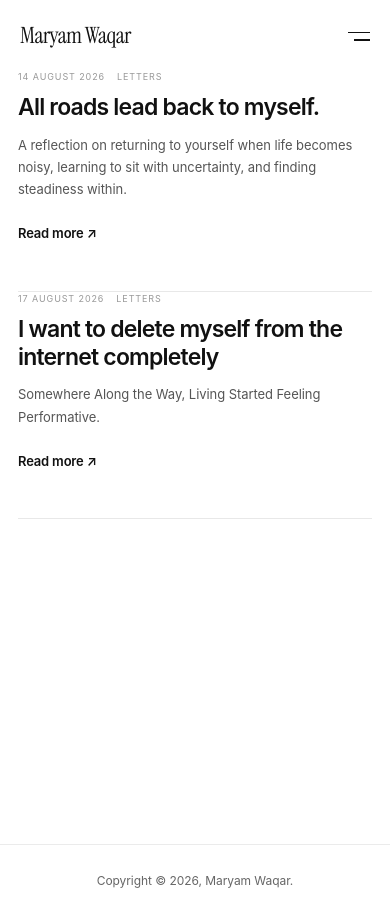
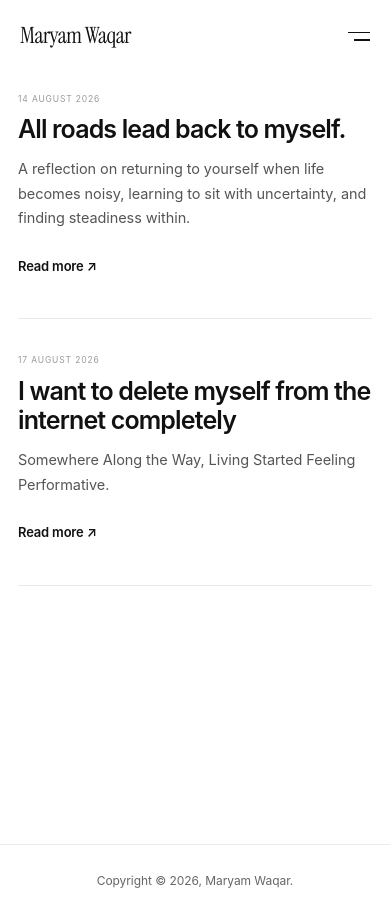
Before and after one commit to maryamwaqar1305/mrymwaq, a React (Vite) app: page /blog in a window 390 px wide. Built offline with nearby package versions, Linux system fonts and the light colour scheme.

Commit message:
changes in blog css, jsc and blogpost.jsx

```diff
--- a/src/pages/Blog.css
+++ b/src/pages/Blog.css
@@ -5,22 +5,23 @@
 .blog-page {
   width: 100%;
   min-height: 100vh;
-  padding: 120px 24px 120px;
 
-  background-color: #ffffff;
-  background-image: none;
+  padding: 105px 0 120px;
 
+  background: #ffffff;
   color: #111111;
+
   font-family: var(--font-sans);
 }
 
 
 /* =========================================
    BLOG LIST
+   Align with the portfolio navbar
 ========================================= */
 
 .blog-list {
-  width: min(820px, 100%);
+  width: min(1180px, calc(100% - 48px));
   margin: 0 auto;
 }
 
@@ -30,10 +31,8 @@
 ========================================= */
 
 .blog-item {
-  display: grid;
-  grid-template-columns: 64px minmax(0, 1fr);
+  width: 100%;
 
-  width: 100%;
   padding: 48px 0 58px;
 
   border-bottom: 1px solid rgba(0, 0, 0, 0.09);
@@ -45,27 +44,12 @@
 
 
 /* =========================================
-   NUMBER
-========================================= */
-
-.blog-number {
-  padding-top: 4px;
-
-  color: #999999;
-
-  font-size: 11px;
-  font-weight: 400;
-  letter-spacing: 0.08em;
-}
-
-
-/* =========================================
    CONTENT
 ========================================= */
 
 .blog-content {
   width: 100%;
-  max-width: 700px;
+  max-width: 1000px;
 }
 
 
@@ -76,6 +60,7 @@
 .blog-meta {
   display: flex;
   align-items: center;
+
   gap: 16px;
 
   margin-bottom: 12px;
@@ -84,7 +69,9 @@
 
   font-size: 10px;
   font-weight: 400;
+
   letter-spacing: 0.1em;
+
   text-transform: uppercase;
 }
 
@@ -98,9 +85,13 @@
 
   color: #111111;
 
-  font-size: 32px;
+  font-family: var(--font-sans);
+
+  font-size: 28px;
   font-weight: 600;
+
   line-height: 1.2;
+
   letter-spacing: -0.035em;
 }
 
@@ -110,15 +101,19 @@
 ========================================= */
 
 .blog-excerpt {
-  max-width: 680px;
+  max-width: 1000px;
 
   margin: 0 0 20px;
 
   color: #555555;
 
-  font-size: 15px;
+  font-family: var(--font-sans);
+
+  font-size: 16px;
   font-weight: 400;
+
   line-height: 1.7;
+
   letter-spacing: -0.005em;
 }
 
@@ -149,34 +144,28 @@
    TABLET
 ========================================= */
 
-@media (max-width: 800px) {
-  .blog-page {
-    padding: 100px 24px 100px;
+@media (max-width: 1000px) {
+
+  .blog-list {
+    width: calc(100% - 48px);
   }
 
-  .blog-list {
-    width: 100%;
-    margin: 0;
-  }
-
-  .blog-item {
-    grid-template-columns: 55px minmax(0, 1fr);
-    padding: 42px 0 52px;
+  .blog-content {
+    max-width: 900px;
   }
 
   .blog-title {
-    font-size: 28px;
+    font-size: 27px;
   }
 
   .blog-excerpt {
-    font-size: 14px;
+    font-size: 15px;
   }
 }
 
 
 /* =========================================
-   MOBILE
-   Match the navbar's left/right edges
+   MOBILE BLOG
 ========================================= */
 
 @media (max-width: 600px) {
@@ -185,8 +174,9 @@
     width: 100%;
     min-height: 100vh;
 
-    /* SAME horizontal gutter as navbar */
-    padding: 70px 18px 70px;
+    padding: 68px 18px 70px;
+
+    box-sizing: border-box;
   }
 
   .blog-list {
@@ -195,7 +185,13 @@
 
     margin: 0;
     padding: 0;
+
+    box-sizing: border-box;
   }
+
+  /* =========================================
+     BLOG ITEM
+  ========================================= */
 
   .blog-item {
     display: block;
@@ -204,28 +200,25 @@
     max-width: none;
 
     margin: 0;
-    padding: 0 0 45px;
+    padding: 0 0 42px;
+
+    box-sizing: border-box;
 
     border-bottom: 1px solid rgba(0, 0, 0, 0.09);
   }
 
+  .blog-item + .blog-item {
+    padding-top: 38px;
+  }
+
   .blog-item:first-child {
-    padding-top: 0;
+    padding-top: 30px;
   }
 
 
-  /* Number */
-
-  .blog-number {
-    margin: 0 0 14px;
-    padding: 0;
-
-    font-size: 10px;
-    line-height: 1;
-  }
-
-
-  /* Content */
+  /* =========================================
+     CONTENT
+  ========================================= */
 
   .blog-content {
     width: 100%;
@@ -233,49 +226,107 @@
 
     margin: 0;
     padding: 0;
+
+    box-sizing: border-box;
   }
 
 
-  /* Meta */
+  /* =========================================
+     META
+  ========================================= */
 
   .blog-meta {
     display: flex;
     align-items: center;
     justify-content: flex-start;
 
+    width: 100%;
+
     gap: 12px;
 
-    margin: 0 0 10px;
+    margin: 0 0 11px;
+    padding: 0;
+
+    color: #999999;
 
     font-size: 9px;
+    font-weight: 400;
+
+    line-height: 1.2;
+    letter-spacing: 0.1em;
+
+    text-transform: uppercase;
   }
 
 
-  /* Title */
+  /* =========================================
+     TITLE
+  ========================================= */
+
   .blog-title {
+    width: 100%;
+    max-width: none;
+
     margin: 0 0 12px;
+    padding: 0;
+
+    color: #111111;
 
     font-size: 28px;
-  line-height: 1.2;
+    font-weight: 600;
+
+    line-height: 1.18;
+    letter-spacing: -0.035em;
 
     text-align: left;
   }
+
+
+  /* =========================================
+     EXCERPT
+  ========================================= */
 
   .blog-excerpt {
     width: 100%;
     max-width: none;
 
-  margin: 0 0 20px;
+    margin: 0 0 22px;
+    padding: 0;
+
+    color: #555555;
 
     font-size: 15px;
+    font-weight: 400;
+
     line-height: 1.7;
+    letter-spacing: -0.005em;
 
     text-align: left;
   }
 
+
+  /* =========================================
+     READ MORE
+  ========================================= */
+
   .blog-read-more {
+    display: inline-block;
+
     margin: 0;
+    padding: 0;
+
+    color: #111111;
+
     font-size: 13px;
+    font-weight: 600;
+
+    line-height: 1.4;
+
+    text-decoration: none;
+  }
+
+  .blog-read-more:hover {
+    opacity: 0.5;
   }
 }
 
@@ -287,63 +338,32 @@
 @media (max-width: 420px) {
 
   .blog-page {
-    padding: 70px 18px 70px;
+    padding: 64px 18px 65px;
   }
 
   .blog-title {
-    font-size: 23px;
+    font-size: 25px;
+    line-height: 1.19;
   }
 
   .blog-excerpt {
+    font-size: 14.5px;
+    line-height: 1.7;
+  }
+
+  .blog-meta {
+    font-size: 8.5px;
+  }
+
+  .blog-read-more {
     font-size: 13px;
-  }
-}
-/* =========================================
-   FINAL BLOG LAYOUT FIX
-========================================= */
-
-.blog-list {
-  width: min(820px, 100%);
-  max-width: 820px;
-  margin: 0 auto;
   }
 
   .blog-item {
-  display: block;
-  width: 100%;
-  max-width: none;
+    padding-bottom: 40px;
   }
 
-.blog-content {
-  display: block;
-  width: 100%;
-  max-width: 700px;
-  min-width: 0;
-}
-
-
-/* =========================================
-   MOBILE
-========================================= */
-
-@media (max-width: 600px) {
-  .blog-page {
-    padding: 70px 18px 70px;
-  }
-
-  .blog-list {
-    width: 100%;
-    max-width: none;
-    margin: 0;
-  }
-
-  .blog-item {
-    width: 100%;
-    padding: 0 0 45px;
-  }
-
-  .blog-content {
-    width: 100%;
-    max-width: none;
+  .blog-item + .blog-item {
+    padding-top: 36px;
   }
 }
--- a/src/pages/Blog.jsx
+++ b/src/pages/Blog.jsx
@@ -31,7 +31,6 @@ export default function Blog() {
             <div className="blog-content">
               <div className="blog-meta">
                 <span>{post.date}</span>
-                <span>{post.category}</span>
               </div>
 
               <h1 className="blog-title">{post.title}</h1>
--- a/src/pages/BlogPost.jsx
+++ b/src/pages/BlogPost.jsx
@@ -21,7 +21,7 @@ const posts = {
     ],
   },
 
-  "I want to delete myself from the internet completely": {
+  "i-want-to-delete-myself-from-the-internet-completely": {
     title: "I want to delete myself from the internet completely",
     date: "17 AUGUST 2026",
     category: "LETTERS",
@@ -54,9 +54,7 @@ export default function BlogPost() {
   if (!post) {
     return (
       <main className="blog-post-page">
-
         <article className="blog-post-container">
-
           <p className="blog-post-not-found">
             This letter does not exist.
           </p>
@@ -67,41 +65,33 @@ export default function BlogPost() {
           >
             Letters ↗
           </Link>
-
         </article>
-
       </main>
     );
   }
 
   return (
     <main className="blog-post-page">
-
       <article className="blog-post-container">
 
         <header className="blog-post-header">
-
           <div className="blog-post-meta">
             <span>{post.date}</span>
             <span>{post.category}</span>
           </div>
 
           <h1>{post.title}</h1>
-
         </header>
 
         <div className="blog-post-body">
-
           {post.content.map((paragraph, index) => (
             <p key={index}>
               {paragraph}
             </p>
           ))}
-
         </div>
 
       </article>
-
     </main>
   );
 }
```
Lines whose indentation alone changed are shown as unchanged.
